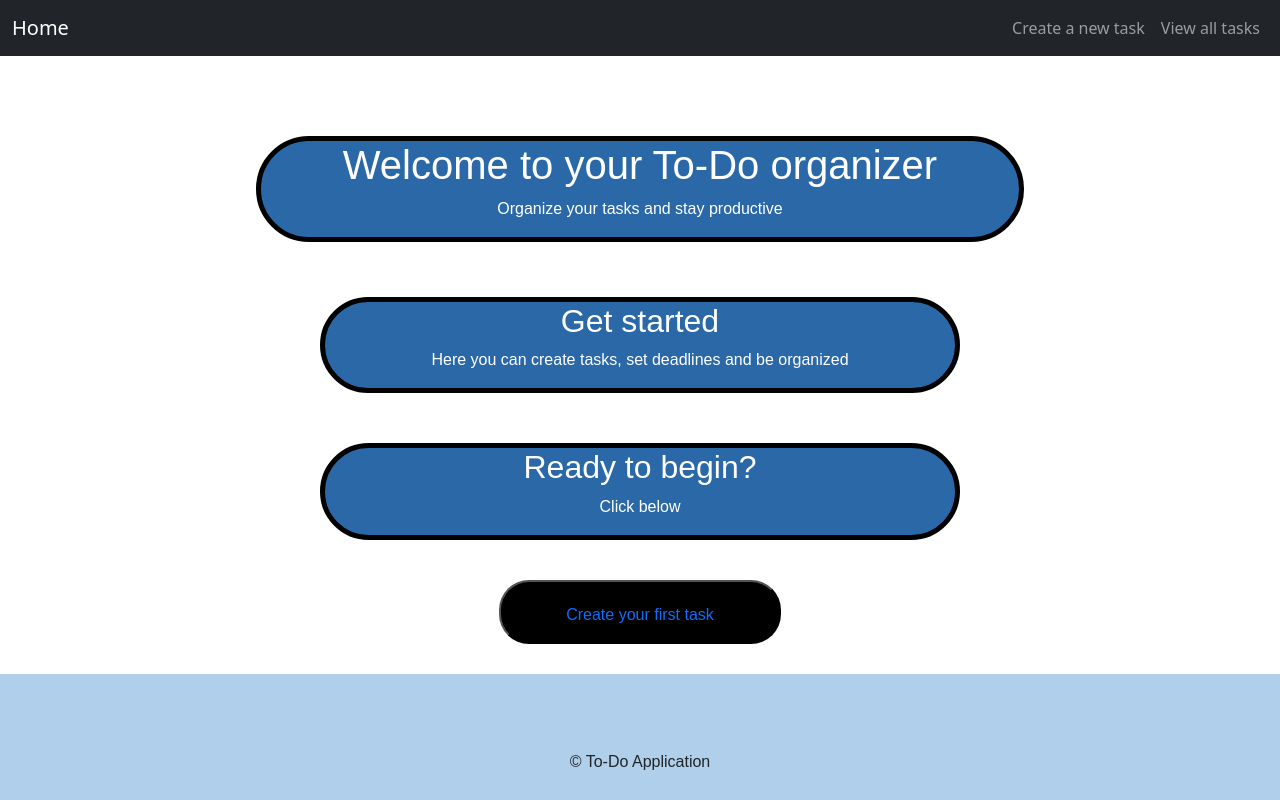
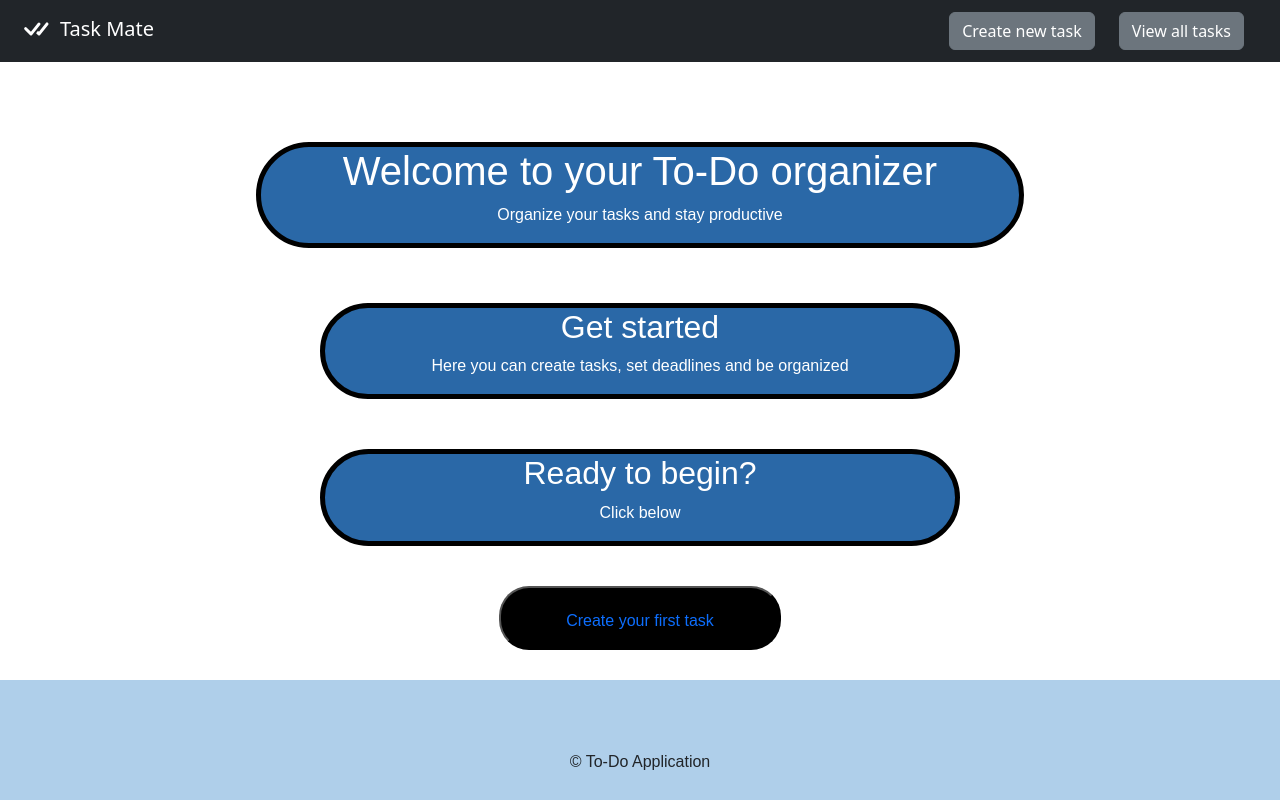
Before and after one commit to rstoyanovv/intro-to-react, a React (Create React App) app in the folder todo-frontend/: page / in a window 1280 px wide. Built offline with nearby package versions, Linux system fonts and the light colour scheme.

Commit message:
Finish navbar

```diff
--- a/package.json
+++ b/package.json
@@ -1,5 +1,6 @@
 {
   "dependencies": {
-    "bootstrap": "^5.3.2"
+    "bootstrap": "^5.3.2",
+    "bootstrap-icons": "^1.11.1"
   }
 }
--- a/todo-frontend/src/components/Navbar.js
+++ b/todo-frontend/src/components/Navbar.js
@@ -1,23 +1,21 @@
 export default function Navbar() {
     return (
         <nav className="navbar navbar-expand-lg navbar-dark bg-dark">
-            <div className="container-fluid">
-                <a className="navbar-brand" href="/">Home</a>
+            <div className="container-fluid ">
+                <a className="navbar-brand ms-2" href="/">
+                    <svg xmlns="http://www.w3.org/2000/svg" width="32" height="32" fill="currentColor" className="bi bi-check-all me-2"
+                        viewBox="0 0 16 16" style={{marginBottom: '0.2rem'}}><path d="M8.97 4.97a.75.75 0 0 1 1.07 1.05l-3.99 4.99a.75.75 0 0 1-1.08.02L2.324 8.384a.75.75 0 1 1 1.06-1.06l2.094 2.093L8.95 4.992a.252.252 0 0 1 .02-.022zm-.92 5.14.92.92a.75.75 0 0 0 1.079-.02l3.992-4.99a.75.75 0 1 0-1.091-1.028L9.477 9.417l-.485-.486-.943 1.179z" />
+                    </svg>Task Mate</a>
                 <button className="navbar-toggler" type="button" data-bs-toggle="collapse" data-bs-target="#navbarNavDropdown" aria-controls="navbarNavDropdown" aria-expanded="false" aria-label="Toggle navigation">
                     <span className="navbar-toggler-icon"></span>
                 </button>
                 <div className="collapse navbar-collapse justify-content-end" id="navbarNavDropdown">
-                    <ul className="navbar-nav">
-                        <li className="nav-item">
-                            <a className="nav-link" href="/api/create-task">Create a new task</a>
-                        </li>
-                        <li className="nav-item">
-                            <a className="nav-link" href="/api/get-tasks">View all tasks</a>
-                        </li>
+                    <ul className="navbar-nav ">
+                        <a href="/api/create-task" className="btn btn-secondary mt-1 mb-1 me-4">Create new task</a>
+                        <a href="/api/get-tasks" className="btn btn-secondary mt-1 mb-1 me-4">View all tasks</a>
                     </ul>
                 </div>
             </div>
         </nav>
-
     );
 }
```
Also changed, not shown: 1 other file (tests, documents, lock files or other folders).
